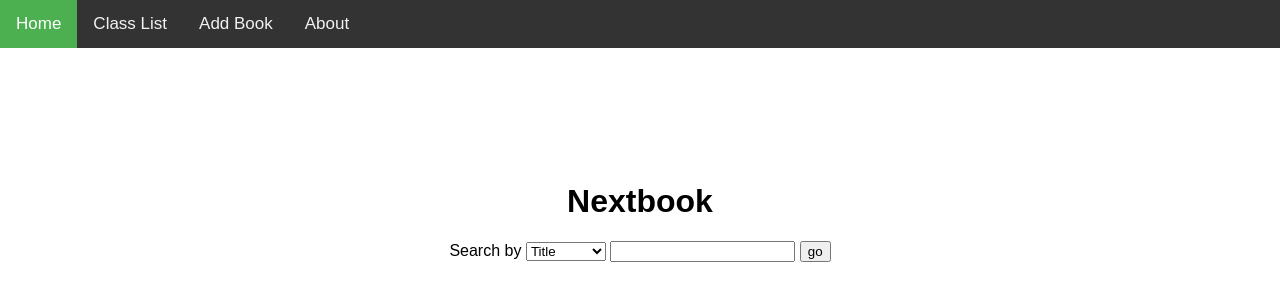
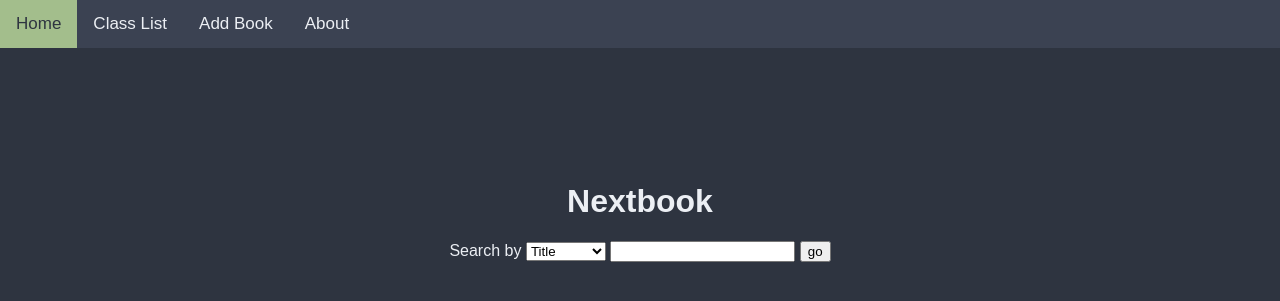
Before and after one commit to aaronamk/Nextbook, a Flask app: page / in a window 1280 px wide. Shown: the top 301 px of the page. Run offline with Flask 2, Linux system fonts and the light colour scheme.

Commit message:
Updated to Nord dark color scheme.

```diff
--- a/templates/search.html
+++ b/templates/search.html
@@ -8,19 +8,32 @@
 
   <body>
     <style>
-          body {
+      :root {
+        --bg0: #2e3440;
+        --bg1: #3b4252;
+        --bg2: #434c5e;
+        --bg3: #4c566a;
+        --fg0: #d8dee9;
+        --fg1: #e5e9f0;
+        --fg2: #eceff4;
+        --hl-bg: #a3be8c;
+      }
+
+      body {
         margin: 0;
         font-family: Arial, Helvetica, sans-serif;
+        background-color: var(--bg0);
+        color: var(--fg2);
       }
 
       .topnav {
         overflow: hidden;
-        background-color: #333;
+        background-color: var(--bg1);
       }
 
       .topnav a {
         float: left;
-        color: #f2f2f2;
+        color: var(--fg2);
         text-align: center;
         padding: 14px 16px;
         text-decoration: none;
@@ -28,21 +41,21 @@
       }
 
       .topnav a:hover {
-        background-color: #ddd;
-        color: black;
+        background-color: var(--bg0);
       }
 
       .topnav a.active {
-        background-color: #4CAF50;
-        color: white;
+        background-color: var(--hl-bg);
+        color: var(--bg0);
       }
       div.center {
         text-align: center;
         padding-top: 3cm;
       }
     </style>
+
     <div class="topnav">
-      <a class="active" href="">Home</a>
+      <a class="active">Home</a>
       <a href="class-list">Class List</a>
       <a href="add-book">Add Book</a>
       <a href="about">About</a>
@@ -60,7 +73,7 @@
             <option value="professor">Professor</option>
           </select>
           <input type = "text" name = "phrase"/>
-          <input type = "submit" value = "go"/>
+          <button type = "submit"/>go</button>
         </p>
       </div>
     </form>
```
